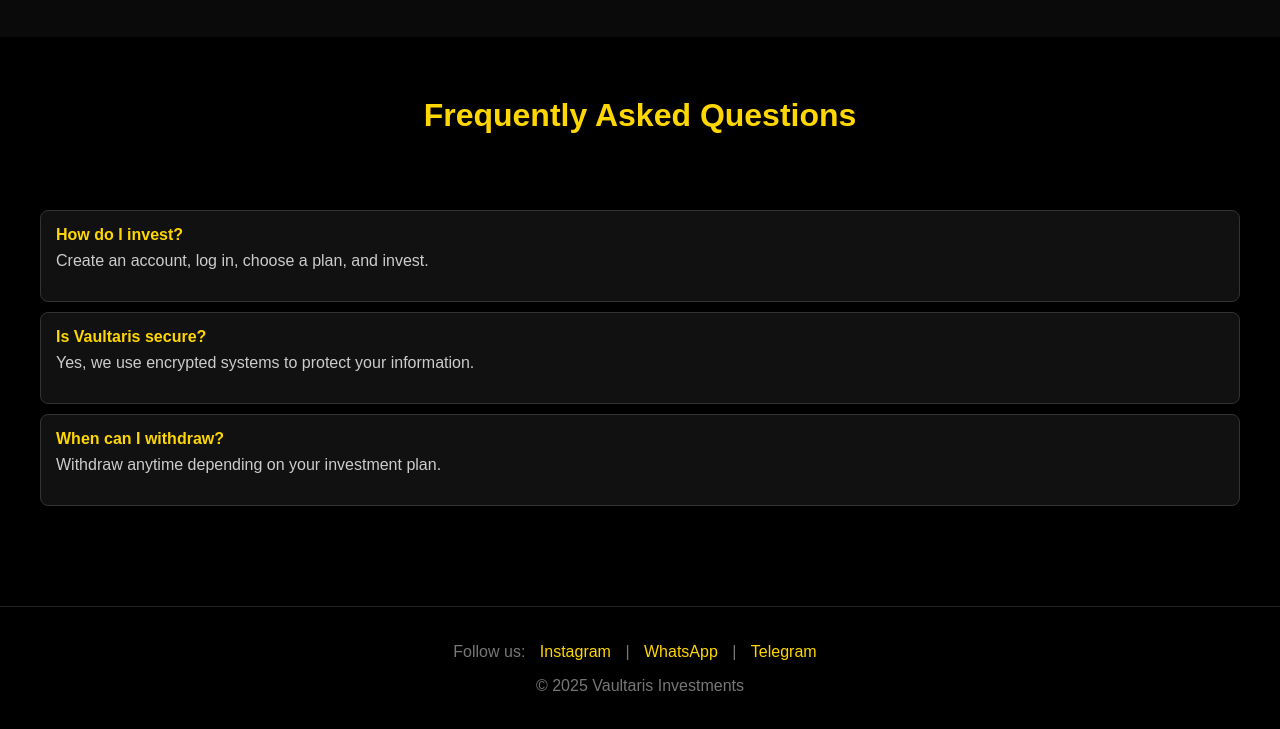
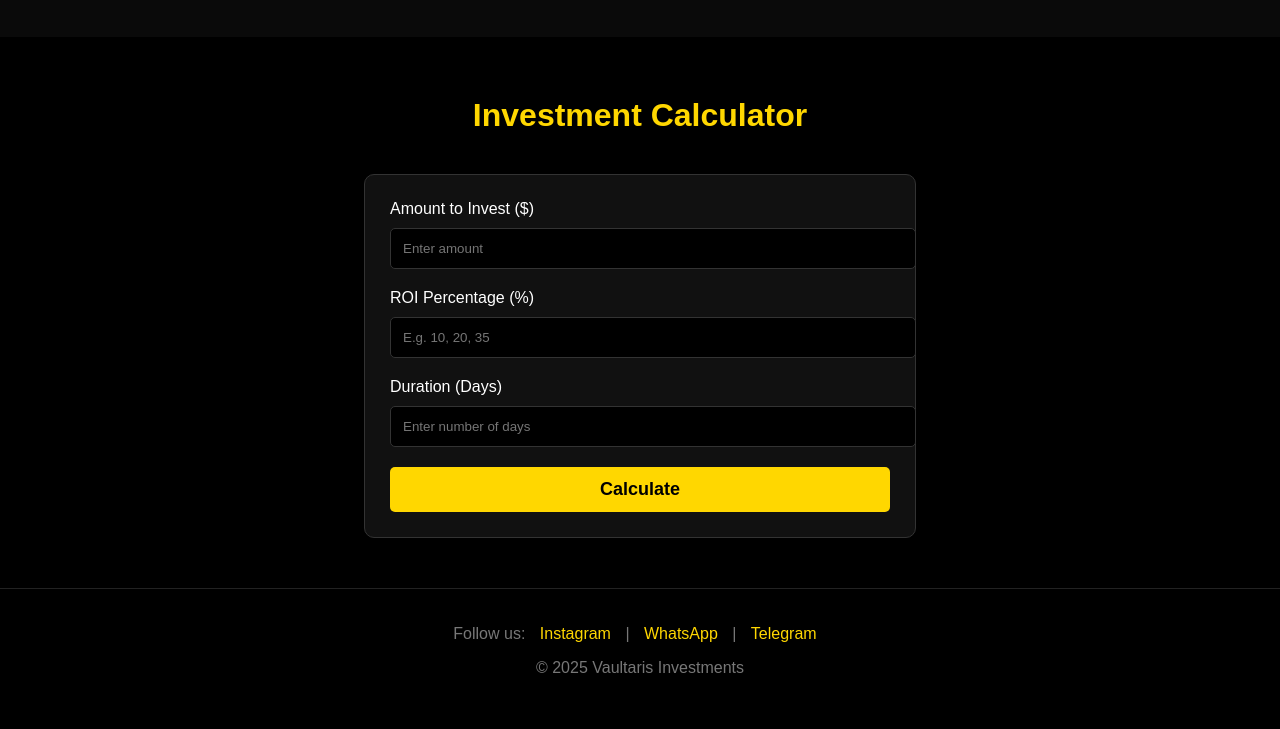
Before and after one commit to Vaultaris-pixel/vaultaris-pixel.github.io, a plain HTML site: page index.html in a window 1280 px wide. Shown: the part 1209-1938 px from the top of the page. Drawn offline with Linux system fonts and the light colour scheme.

Commit message:
Update index.html

```diff
--- a/index.html
+++ b/index.html
@@ -248,21 +248,100 @@
         </div>
     </div>
 
-    <h2 class="section-title" id="faq">Frequently Asked Questions</h2>
-    <div class="faq">
-        <div class="faq-item">
-            <h4>How do I invest?</h4>
-            <p>Create an account, log in, choose a plan, and invest.</p>
-        </div>
-        <div class="faq-item">
-            <h4>Is Vaultaris secure?</h4>
-            <p>Yes, we use encrypted systems to protect your information.</p>
-        </div>
-        <div class="faq-item">
-            <h4>When can I withdraw?</h4>
-            <p>Withdraw anytime depending on your investment plan.</p>
+    <h2 class="section-title">Investment Calculator</h2>
+
+    <!-- CALCULATOR SECTION -->
+    <div class="calculator-container" style="
+        max-width: 500px;
+        margin: 40px auto;
+        background: #111;
+        padding: 25px;
+        border-radius: 10px;
+        border: 1px solid #333;
+    ">
+        <label>Amount to Invest ($)</label>
+        <input id="amount" type="number" placeholder="Enter amount" style="
+            width: 100%;
+            padding: 12px;
+            margin: 10px 0 20px;
+            background: #000;
+            border: 1px solid #333;
+            color: #fff;
+            border-radius: 5px;
+        ">
+
+        <label>ROI Percentage (%)</label>
+        <input id="roi" type="number" placeholder="E.g. 10, 20, 35" style="
+            width: 100%;
+            padding: 12px;
+            margin: 10px 0 20px;
+            background: #000;
+            border: 1px solid #333;
+            color: #fff;
+            border-radius: 5px;
+        ">
+
+        <label>Duration (Days)</label>
+        <input id="days" type="number" placeholder="Enter number of days" style="
+            width: 100%;
+            padding: 12px;
+            margin: 10px 0 20px;
+            background: #000;
+            border: 1px solid #333;
+            color: #fff;
+            border-radius: 5px;
+        ">
+
+        <button onclick="calculateProfit()" style="
+            width: 100%;
+            padding: 12px;
+            background: gold;
+            color: #000;
+            border: none;
+            border-radius: 5px;
+            font-size: 18px;
+            font-weight: bold;
+            cursor: pointer;
+        ">Calculate</button>
+
+        <div id="result" style="
+            margin-top: 20px;
+            padding: 20px;
+            background: #0a0a0a;
+            border: 1px solid #333;
+            border-radius: 10px;
+            display: none;
+        ">
+            <h3 style="color: gold; margin: 0 0 10px;">Result</h3>
+            <p id="profit" style="margin: 5px 0; color: #ccc;"></p>
+            <p id="total" style="margin: 5px 0; color: #ccc;"></p>
         </div>
     </div>
+
+    <script>
+    function calculateProfit() {
+        let amount = parseFloat(document.getElementById("amount").value);
+        let roi = parseFloat(document.getElementById("roi").value);
+        let days = parseFloat(document.getElementById("days").value);
+
+        if (!amount || !roi || !days) {
+            alert("Please fill all fields");
+            return;
+        }
+
+        let dailyReturn = (amount * (roi / 100));
+        let totalProfit = dailyReturn * days;
+        let totalReturn = amount + totalProfit;
+
+        document.getElementById("profit").innerHTML =
+            "Total Profit: <b>$" + totalProfit.toFixed(2) + "</b>";
+
+        document.getElementById("total").innerHTML =
+            "Total Return: <b>$" + totalReturn.toFixed(2) + "</b>";
+
+        document.getElementById("result").style.display = "block";
+    }
+    </script>
 
     <footer>
         <p>Follow us:
```
